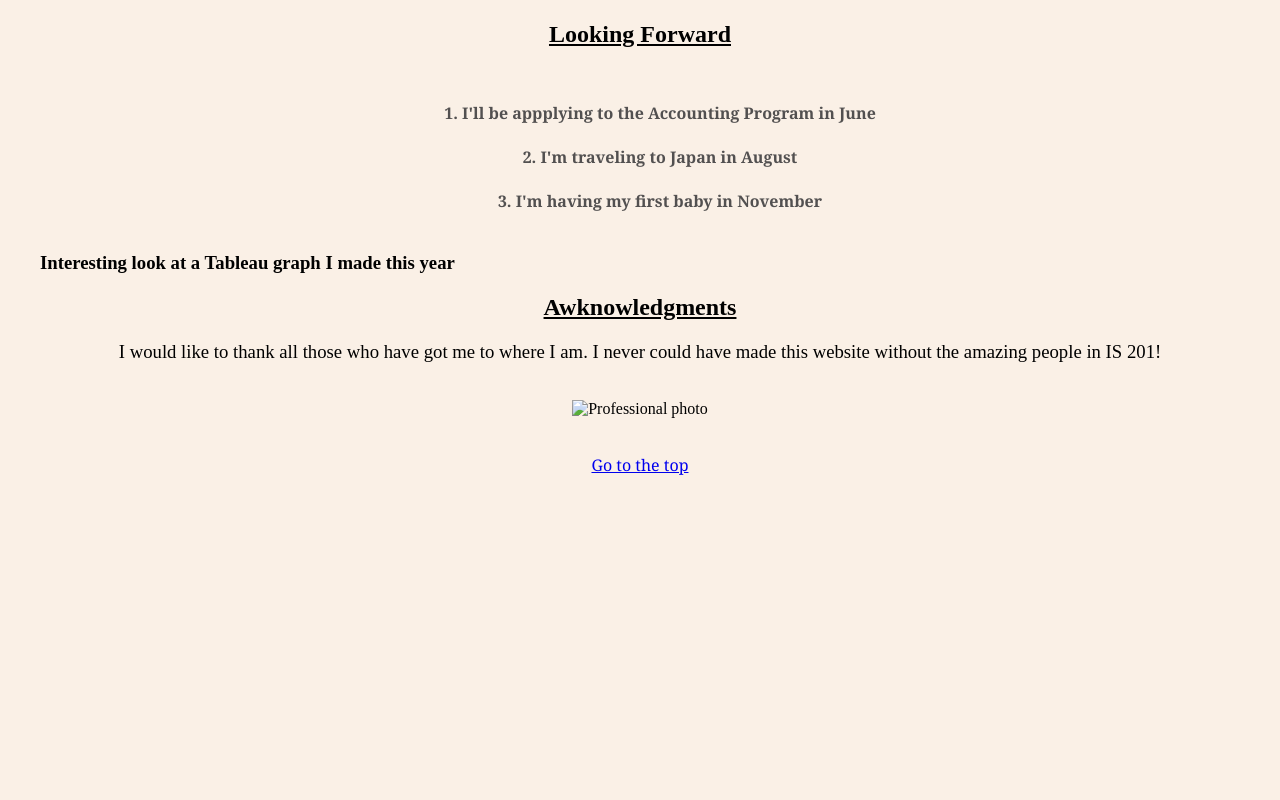
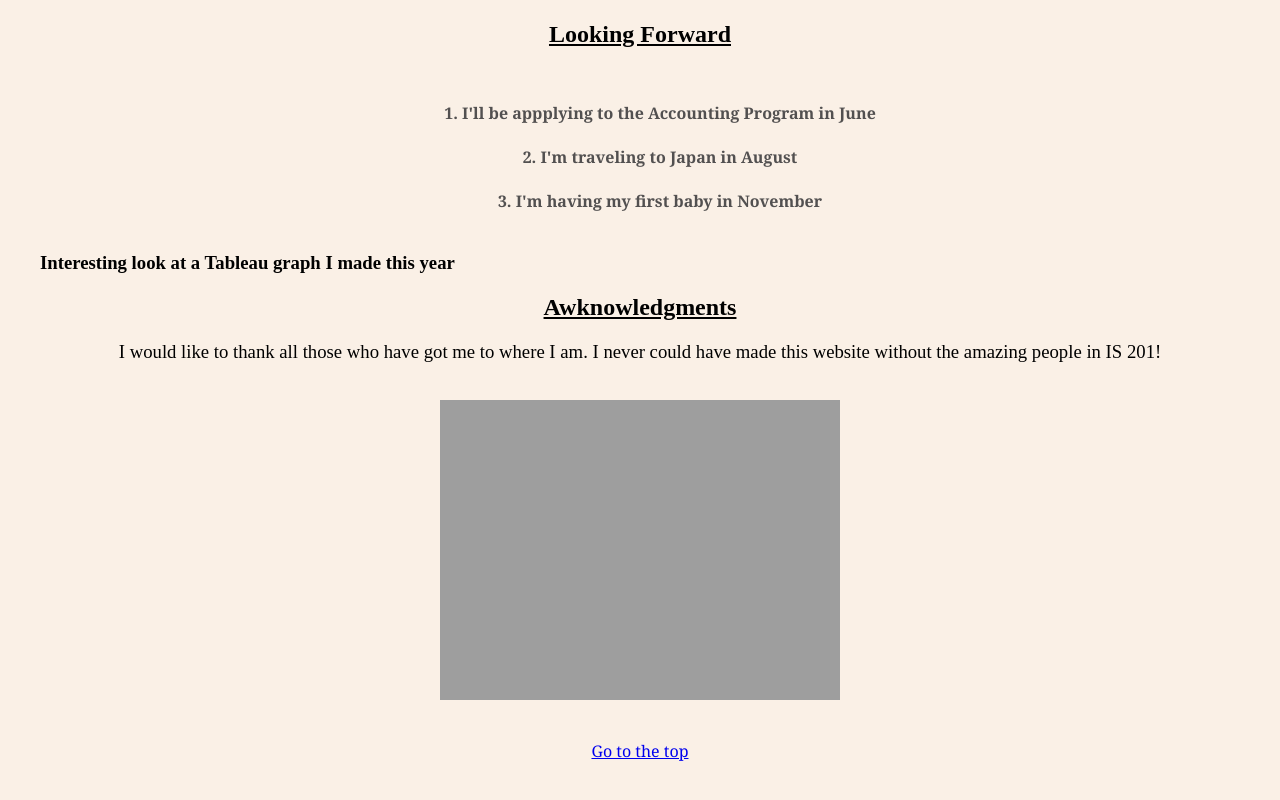
Before and after one commit to 19mebert/IS201, a plain HTML site: page scratch.html in a window 1280 px wide. Shown: the part 1050-1850 px from the top of the page. Before the commit the page ends 1566 px from the top, so only its background shows below. Drawn offline with Linux system fonts and the light colour scheme; the site is published under a folder, as on GitHub Pages, so addresses that start at the root find nothing.

Commit message:
Update scratch.html

```diff
--- a/scratch.html
+++ b/scratch.html
@@ -62,7 +62,7 @@
         <h2 id="awk">Awknowledgments</h2>
         <h3 style="font-weight: lighter;">I would like to thank all those who have got me to where I am. I never could have made this website without the amazing people in IS 201!</h3>
         <br>
-        <img src="/assets/img/mepicture.JPG" alt="Professional photo" height="300">
+        <img src="assets/img/mepicture.JPG" alt="Professional photo" height="300">
     </div>
     <br>
 
```
